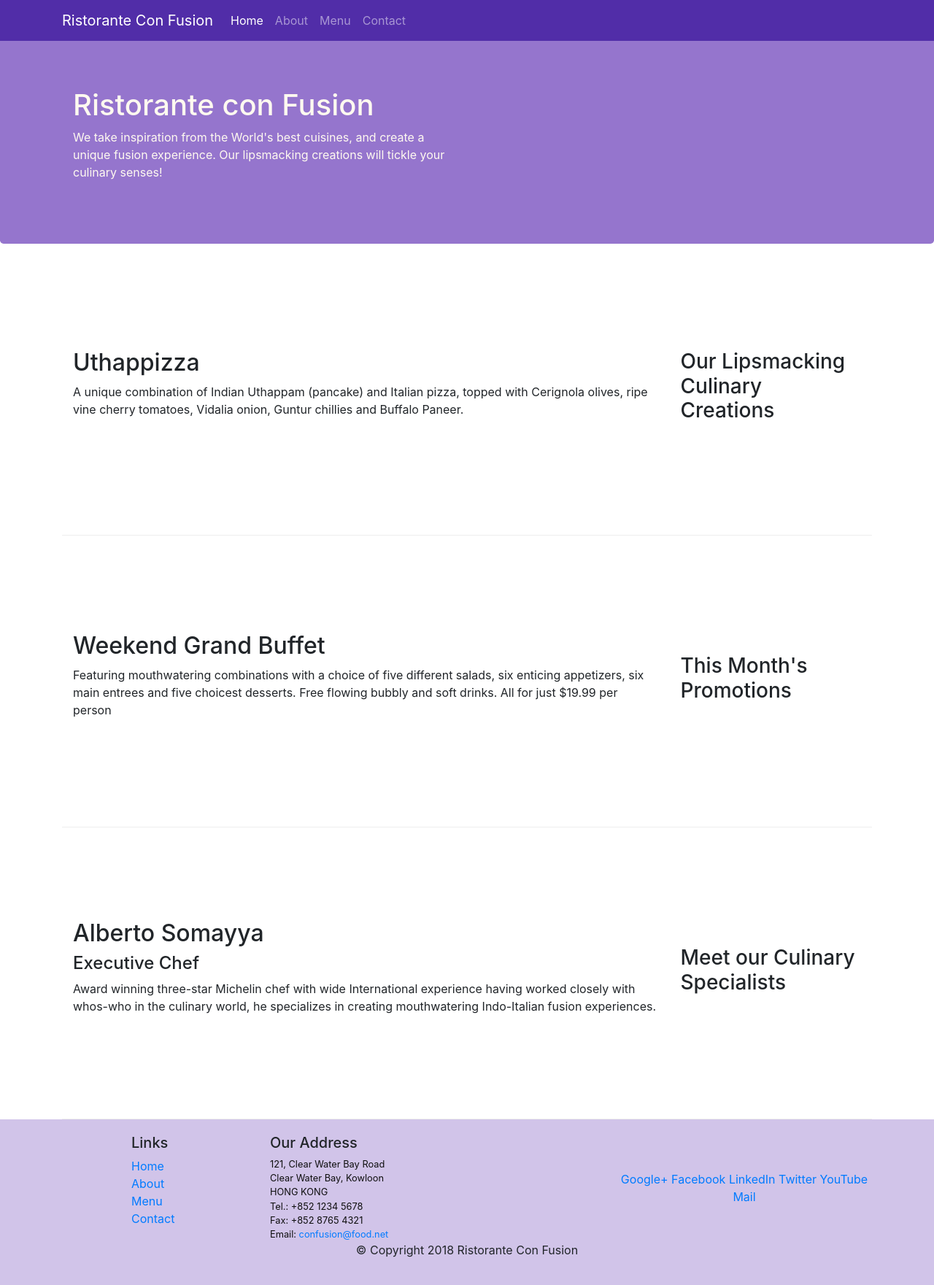
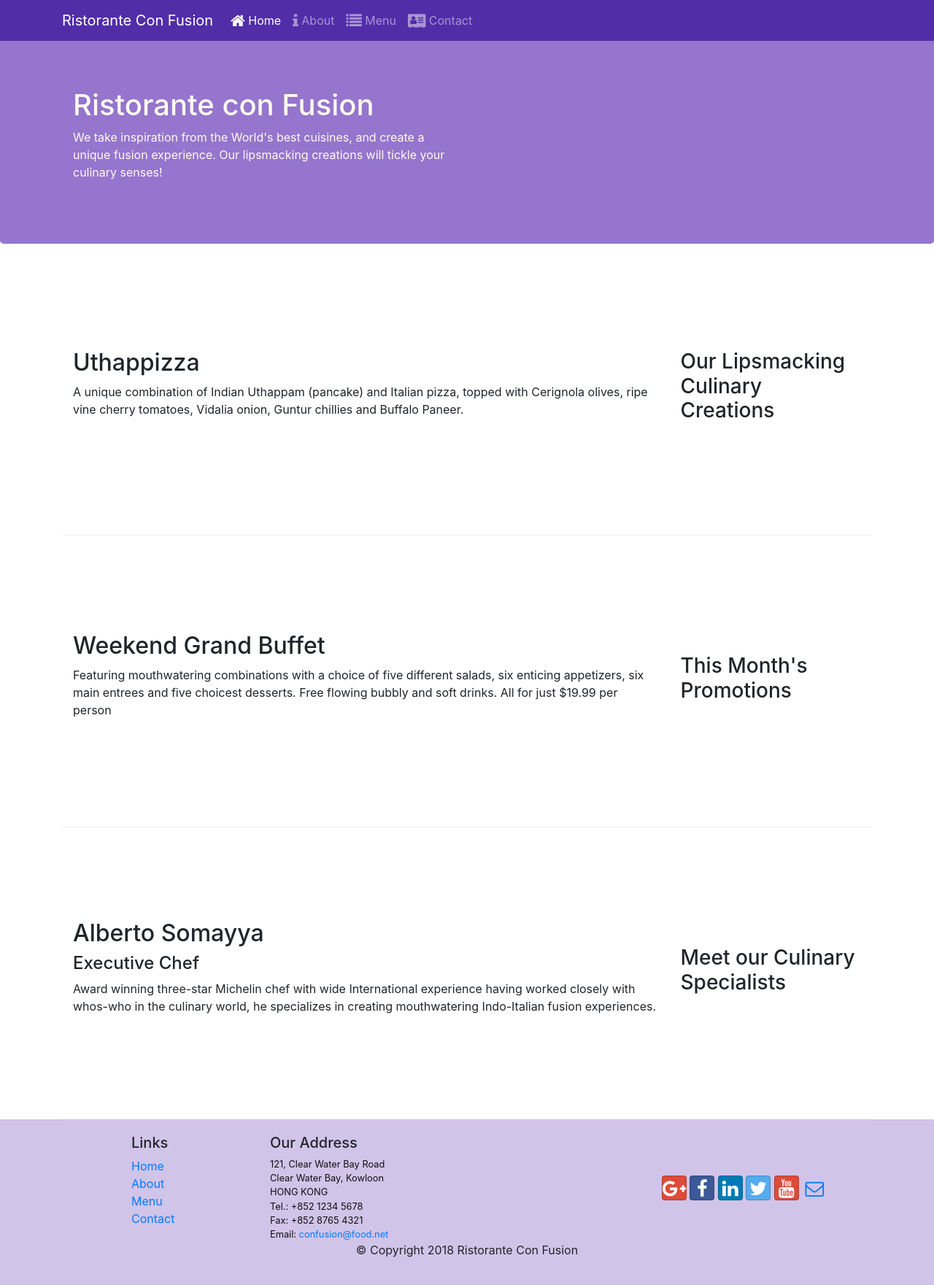
Before and after one commit to GokuPiyush/conFusion-Bootstrap, a website: page index.html in a window 1280 px wide. Shown: the whole page at 73% size. Drawn offline with nearby package versions, Linux system fonts and the light colour scheme.

Commit message:
Icon Fonts

```diff
--- a/index.html
+++ b/index.html
@@ -9,6 +9,8 @@
 
     <!-- Bootstrap CSS -->
     <link rel="stylesheet" href="node_modules/bootstrap/dist/css/bootstrap.min.css">
+    <link rel="stylesheet" href="node_modules/font-awesome/css/font-awesome.min.css">
+    <link rel="stylesheet" href="node_modules/bootstrap-social/bootstrap-social.css">
     <link href="css/styles.css" rel="stylesheet">
     <title>Ristorante Con Fusion</title>
 </head>
@@ -22,10 +24,10 @@
             <a class="navbar-brand" href="#">Ristorante Con Fusion</a>
             <div class="collapse navbar-collapse" id="Navbar">
                 <ul class="navbar-nav mr-auto">
-                    <li class="nav-item active"><a class="nav-link" href="#">Home</a></li>
-                    <li class="nav-item"><a class="nav-link" href="./aboutus.html">About</a></li>
-                    <li class="nav-item"><a class="nav-link" href="#">Menu</a></li>
-                    <li class="nav-item"><a class="nav-link" href="#">Contact</a></li>
+                    <li class="nav-item active"><a class="nav-link" href="#"><span class="fa fa-home fa-lg"></span> Home</a></li>
+                    <li class="nav-item"><a class="nav-link" href="./aboutus.html"><span class="fa fa-info fa-lg"></span> About</a></li>
+                    <li class="nav-item"><a class="nav-link" href="#"><span class="fa fa-list fa-lg"></span> Menu</a></li>
+                    <li class="nav-item"><a class="nav-link" href="#"><span class="fa fa-address-card fa-lg"></span> Contact</a></li>
                 </ul>
             </div>
         </div>
@@ -102,12 +104,12 @@
                 </div>
                 <div class="col-12 col-sm-4 align-self-center">
                     <div class="text-center">
-                        <a href="http://google.com/+">Google+</a>
-                        <a href="http://www.facebook.com/profile.php?id=">Facebook</a>
-                        <a href="http://www.linkedin.com/in/">LinkedIn</a>
-                        <a href="http://twitter.com/">Twitter</a>
-                        <a href="http://youtube.com/">YouTube</a>
-                        <a href="mailto:">Mail</a>
+                        <a class="btn btn-social-icon btn-google" href="http://google.com/+"><i class="fa fa-google-plus"></i></a>
+                        <a class="btn btn-social-icon btn-facebook" href="http://www.facebook.com/profile.php?id="><i class="fa fa-facebook"></i></a>
+                        <a class="btn btn-social-icon btn-linkedin" href="http://www.linkedin.com/in/"><i class="fa fa-linkedin"></i></a>
+                        <a class="btn btn-social-icon btn-twitter" href="http://twitter.com/"><i class="fa fa-twitter"></i></a>
+                        <a class="btn btn-social-icon btn-google" href="http://youtube.com/"><i class="fa fa-youtube"></i></a>
+                        <a class="btn btn-social-icon" href="mailto:"><i class="fa fa-envelope-o"></i></a>
                     </div>
                 </div>
            </div>
--- a/package.json
+++ b/package.json
@@ -15,6 +15,8 @@
   },
   "dependencies": {
     "bootstrap": "^4.0.0",
+    "bootstrap-social": "^5.1.1",
+    "font-awesome": "^4.7.0",
     "jquery": "^3.3.1",
     "popper.js": "^1.12.9"
   }
```
Also changed, not shown: aboutus.html (+20 -16 lines), 1 other file. Lines whose indentation alone changed are shown as unchanged.
